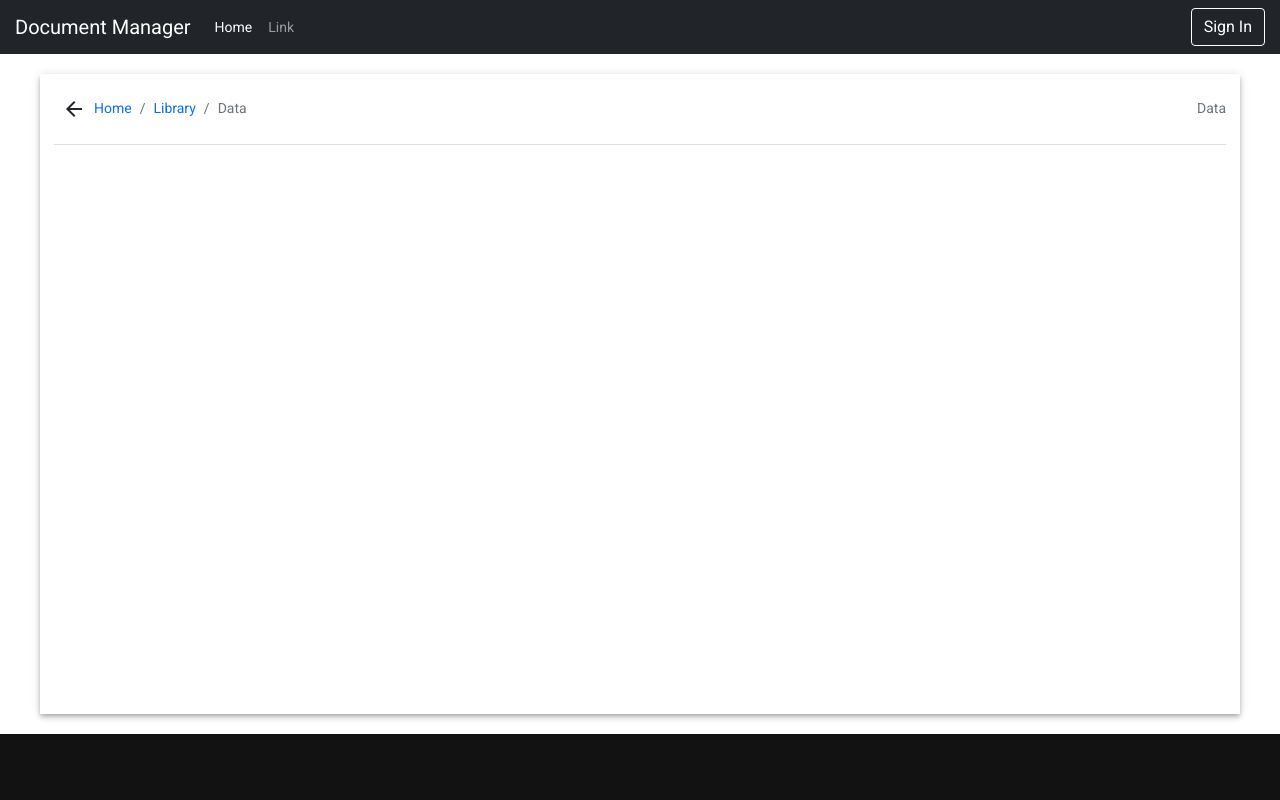
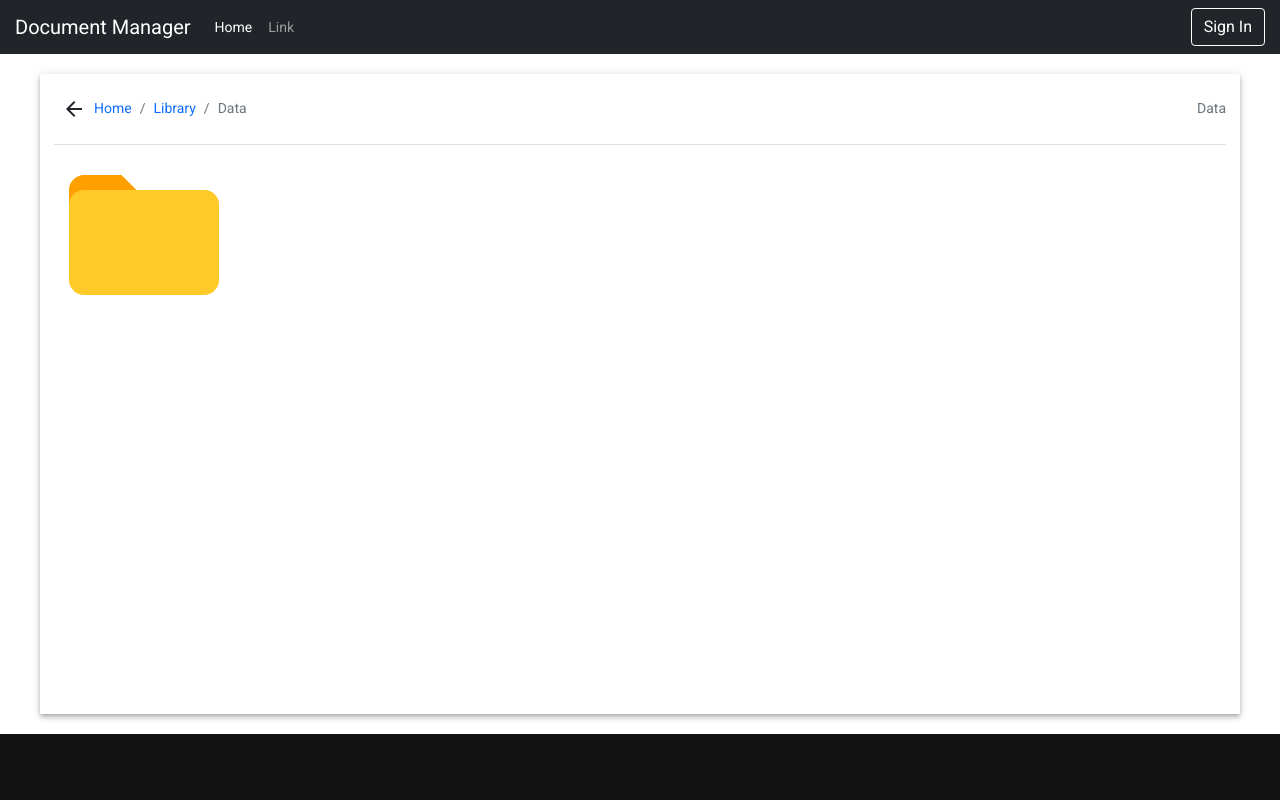
Before and after one commit to Joysingh1709/document-manager-FE, an Angular app: page /home in a window 1280 px wide. Shown: the top 800 px of the page. Built offline with nearby package versions, Linux system fonts and the light colour scheme.

Commit message:
folder icon added

```diff
--- a/src/app/app.module.ts
+++ b/src/app/app.module.ts
@@ -13,6 +13,7 @@ import { NavbarComponent } from './navbar/navbar.component';
 import { FooterComponent } from './footer/footer.component';
 import { MatDividerModule } from '@angular/material/divider';
 import { BreadcrumbComponent } from './breadcrumb/breadcrumb.component';
+import { HttpClientModule } from '@angular/common/http';
 
 @NgModule({
   declarations: [
@@ -30,7 +31,8 @@ import { BreadcrumbComponent } from './breadcrumb/breadcrumb.component';
     MatDividerModule,
     MatIconModule,
     MatButtonModule,
-    MatExpansionModule
+    MatExpansionModule,
+    HttpClientModule
   ],
   providers: [],
   bootstrap: [AppComponent]
--- a/src/app/home/home.component.css
+++ b/src/app/home/home.component.css
@@ -7,3 +7,8 @@
 .top-bar{
     padding: 14px;
 }
+
+.folder-icon{
+    width: 180px !important;
+    height: 180px !important;
+}
--- a/src/app/home/home.component.html
+++ b/src/app/home/home.component.html
@@ -7,6 +7,10 @@
         <app-breadcrumb></app-breadcrumb>
 
         <mat-divider></mat-divider>
+
+        <mat-icon class="folder-icon" svgIcon="folder2-svg" aria-hidden="false" aria-label="Example folder SVG icon">
+        </mat-icon>
+
     </div>
 
 </div>
--- a/src/app/home/home.component.ts
+++ b/src/app/home/home.component.ts
@@ -1,4 +1,6 @@
 import { Component, OnInit } from '@angular/core';
+import { MatIconRegistry } from '@angular/material/icon';
+import { DomSanitizer } from '@angular/platform-browser';
 
 @Component({
   selector: 'app-home',
@@ -7,7 +9,11 @@ import { Component, OnInit } from '@angular/core';
 })
 export class HomeComponent implements OnInit {
 
-  constructor() { }
+  constructor(iconRegistry: MatIconRegistry, sanitizer: DomSanitizer) {
+    iconRegistry.addSvgIcon(
+      'folder2-svg',
+      sanitizer.bypassSecurityTrustResourceUrl('assets/svg/folder.svg'));
+  }
 
   ngOnInit(): void {
   }
```
Also changed, not shown: src/assets/svg/folder.svg (added).
